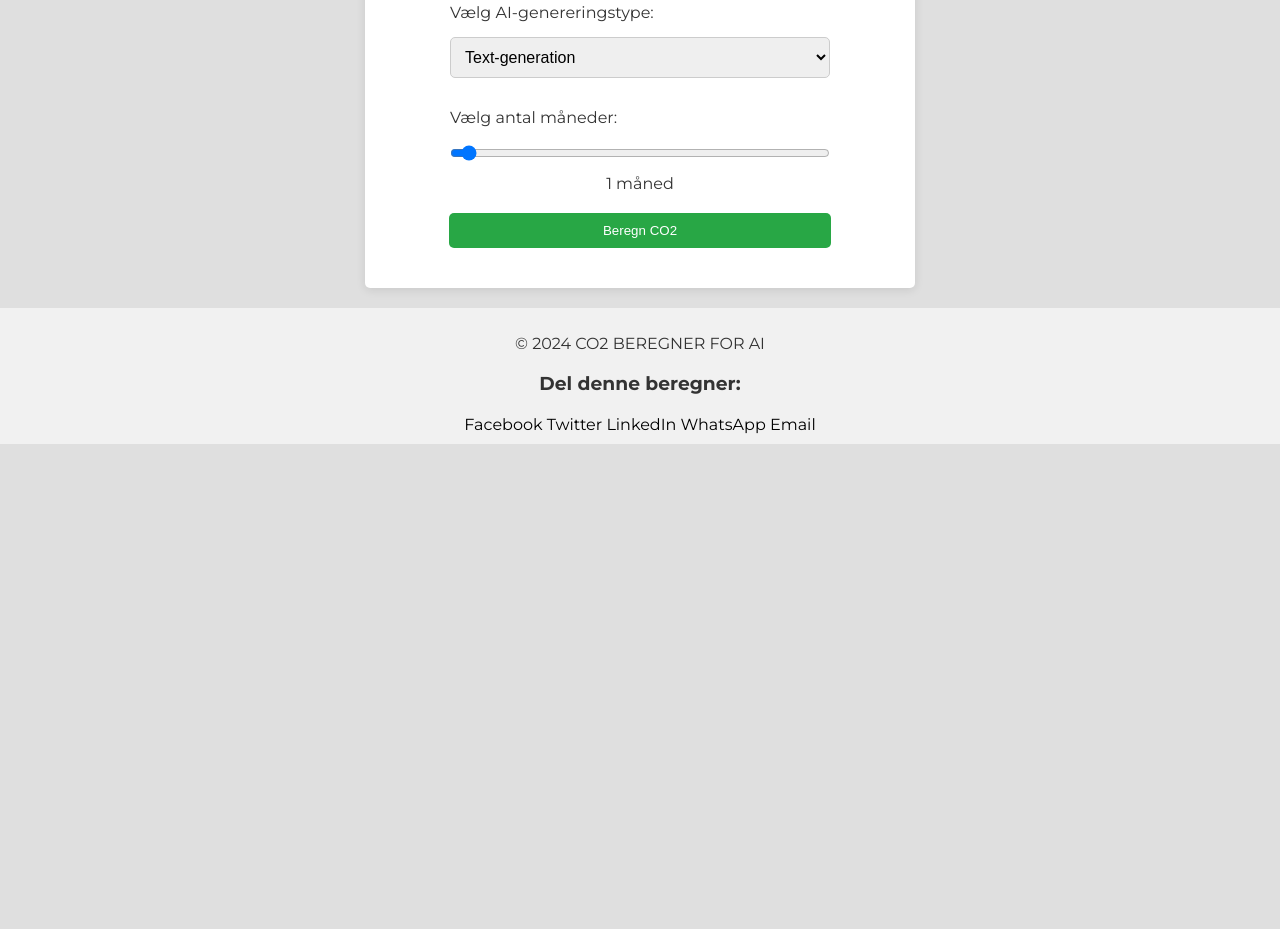
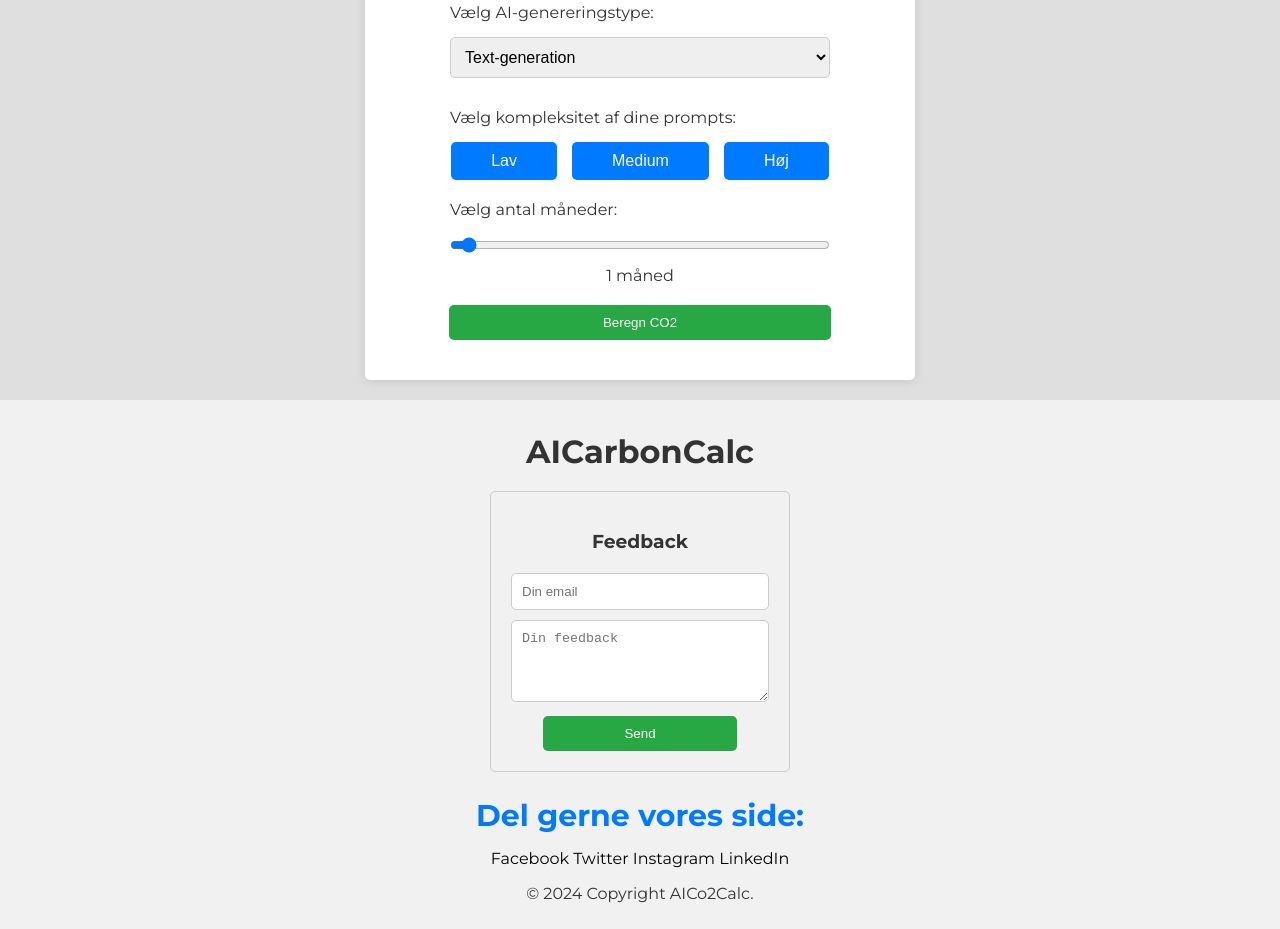
Before and after one commit to frede158/ai-co2-beregner, a plain HTML site: page index.html in a window 1280 px wide. Shown: the part 463-1392 px from the top of the page. Before the commit the page ends 907 px from the top, so only its background shows below. Drawn offline with Linux system fonts and the light colour scheme.

Commit message:
footer, kompleksitet

```diff
--- a/css/css.css
+++ b/css/css.css
@@ -166,7 +166,7 @@ input[type="number"]:focus, select:focus {
 h2 {
   margin-bottom: 15px;
   font-size: 30px;
-  color:#3331C1;
+  color:#007BFF;
 }
 
 a {
@@ -214,3 +214,56 @@ a {
   border-radius: 5px;
   margin-top: 20px;
 }
+
+.feedback-box {
+  border: 1px solid #ccc;
+  padding: 20px;
+  width: 300px;
+  margin: 20px auto;
+  border-radius: 5px;
+}
+.feedback-box input, .feedback-box textarea {
+  width: 100%;
+  margin-bottom: 10px;
+  padding: 10px;
+  border: 1px solid #ccc;
+  border-radius: 5px;
+}
+.feedback-box button {
+  padding: 10px;
+  background-color: #28a745;
+  color: white;
+  border: none;
+  border-radius: 5px;
+  cursor: pointer;
+}
+.feedback-box button:hover {
+  background-color: #218838;
+}
+
+.complexity-buttons {
+  display: flex; /* Brug flexbox til at arrangere knapperne i en række */
+  gap: 15px; /* Tilføj afstand mellem knapperne */
+  margin-top: 10px; /* Tilføj lidt afstand over knapperne */
+}
+
+.complexity-button {
+  padding: 10px 40px; /* Juster padding for at gøre knapperne større */
+  border: none;
+  background-color: #007BFF; /* Primær farve */
+  color: white; /* Tekstfarve */
+  cursor: pointer;
+  border-radius: 5px; /* Rundede hjørner */
+  font-size: 16px; /* Størrelse på teksten */
+  transition: background-color 0.3s, transform 0.2s; /* Tilføj overgangseffekter */
+}
+
+.complexity-button:hover {
+  background-color: #0056b3; /* Mørkere blå ved hover */
+  transform: scale(1.05); /* Let forstørrelse ved hover */
+}
+
+.complexity-button.active {
+  background-color: #0056b3; /* Mørkere blå for den aktive knap */
+  box-shadow: 0 4px 8px rgba(0, 0, 0, 0.2); /* Tilføj skygge til den aktive knap */
+}
--- a/index.html
+++ b/index.html
@@ -18,7 +18,7 @@
         </nav>
     </header>
     <main>
-       <section class="co2-beregner">
+        <section class="co2-beregner">
             <h2>Hvor meget bruger i AI?</h2>
             <div class="input-group">
                 <label for="monthlyUsage">Antal prompts om måneden:</label>
@@ -38,6 +38,17 @@
                     <option value="image">Billedgenerering</option>
                 </select>
             </div>
+            <div class="input-group">
+                <label>Vælg kompleksitet af dine prompts:</label>
+                <div class="complexity-buttons">
+                    <button id="complexityLow" class="complexity-button" data-complexity="1">Lav</button>
+                    <button id="complexityMedium" class="complexity-button" data-complexity="1.5">Medium</button>
+                    <button id="complexityHigh" class="complexity-button" data-complexity="2">Høj</button>
+                </div>
+            </div>
+
+
+
             <div class="input-group">
                 <label for="monthRange">Vælg antal måneder:</label>
                 <input type="range" id="monthRange" name="monthRange" min="1" max="12" value="1" title="Vælg antal måneder">
@@ -66,15 +77,28 @@
             <div id="searchResult"></div> <!-- Google søgninger pr år -->
         </section>
     </section>
-    <footer>
-        <p>&copy; 2024 CO2 BEREGNER FOR AI</p>
-        <div class="footer-links">
-            <h3>Del denne beregner:</h3>
-            <a href="https://www.facebook.com/sharer/sharer.php?u=https://www.dinwebsite.dk" target="_blank">Facebook</a>
-            <a href="https://twitter.com/intent/tweet?url=https://www.dinwebsite.dk&text=Se%20denne%20CO2%20beregner!" target="_blank">Twitter</a>
-            <a href="https://www.linkedin.com/sharing/share-offsite/?url=https://www.dinwebsite.dk" target="_blank">LinkedIn</a>
-            <a href="https://api.whatsapp.com/send?text=https://www.dinwebsite.dk" target="_blank">WhatsApp</a>
-            <a href="mailto:?subject=Se%20denne%20CO2%20beregner&body=Jeg%20syntes%20du%20skulle%20se%20denne%20beregner:%20https://www.dinwebsite.dk">Email</a>
+    <footer class="footer">
+        <div class="footer__addr">
+            <h1 class="footer__logo">AICarbonCalc</h1>
+        </div>
+        <div class="feedback-box">
+            <h3>Feedback</h3>
+            <form id="feedbackForm">
+                <input type="email" id="email" placeholder="Din email" required>
+                <textarea id="message" rows="4" placeholder="Din feedback" required></textarea>
+                <button type="submit">Send</button>
+            </form>
+            <p id="responseMessage" style="color: green; display: none;"></p>
+        </div>
+        <div class="social-media">
+            <h2>Del gerne vores side:</h2>
+            <a href="https://www.facebook.com/yourpage" target="_blank">Facebook</a>
+            <a href="https://twitter.com/yourprofile" target="_blank">Twitter</a>
+            <a href="https://www.instagram.com/yourprofile" target="_blank">Instagram</a>
+            <a href="https://www.linkedin.com/in/yourprofile" target="_blank">LinkedIn</a>
+        </div>
+        <div class="legal">
+            <p>&copy; 2024 Copyright AICo2Calc.</p>
         </div>
     </footer>
     <script src="js/js.js"></script>
--- a/js/js.js
+++ b/js/js.js
@@ -1,5 +1,6 @@
 const PUE = 1.125; // Gennemsnitlig PUE for Microsoft Azure-datacentre
 let carbonIntensity = 403; // Definer en variabel til carbon intensitet
+let complexityFactor = 1; // Standard kompleksitetsfaktor
 
 // Funktion til at opdatere carbon intensitet
 function updateCarbonIntensity(newIntensity) {
@@ -22,6 +23,16 @@ function formatNumber(num) {
     return new Intl.NumberFormat('da-DK').format(num); // Formatér tallet til dansk format
 }
 
+// Lyt efter klik på kompleksitetsknapperne
+document.querySelectorAll('.complexity-button').forEach(button => {
+    button.addEventListener('click', function() {
+        complexityFactor = parseFloat(this.getAttribute('data-complexity')); // Hent kompleksitetsfaktoren fra knappen
+        document.querySelectorAll('.complexity-button').forEach(btn => btn.classList.remove('active')); // Fjern aktiv klasse fra alle knapper
+        this.classList.add('active'); // Tilføj aktiv klasse til den valgte knap
+        calculateCO2(); // Genberegn CO2 med den nye kompleksitet
+    });
+});
+
 async function calculateCO2() {
     const monthlyUsage = document.getElementById('monthlyUsage').value;
     const model = document.getElementById('modelSelect').value; // Hent valgt model
@@ -42,7 +53,8 @@ async function calculateCO2() {
         kWhPerUse = model === '4' ? 0.04845 : 0.0004845; // 0.04845 kWh for ChatGPT-4, 0.0004845 kWh for ChatGPT-4 Mini
     }
 
-    const totalKWhPerMonth = monthlyUsage * kWhPerUse * PUE; // Juster total kWh pr. måned med PUE
+    // Juster energiforbruget med kompleksitetsfaktoren
+    const totalKWhPerMonth = monthlyUsage * kWhPerUse * PUE * complexityFactor; // Juster total kWh pr. måned med PUE og kompleksitet
     const totalCO2 = (totalKWhPerMonth * carbonIntensity) / 1000; // omdanne til kg CO2
     const totalCO2ForMonths = totalCO2 * months; // Beregn CO2 for det valgte antal måneder
 
@@ -126,3 +138,20 @@ document.getElementById('generationTypeSelect').addEventListener('change', calcu
 
 // Eksempel på at opdatere carbon intensitet
 updateCarbonIntensity(403); // Sæt carbon intensitet til 403 gCO2/kWh (opdater dette tal månedligt)
+
+document.getElementById('feedbackForm').addEventListener('submit', function(event) {
+    event.preventDefault(); // Forhindrer standard formularindsendelse
+
+    const email = document.getElementById('email').value;
+    const message = document.getElementById('message').value;
+
+    // Her kan du tilføje kode til at sende data til din server
+    // For eksempel ved hjælp af fetch API eller XMLHttpRequest
+
+    // Simulerer en succesfuld indsendelse
+    document.getElementById('responseMessage').innerText = 'Tak for din feedback!';
+    document.getElementById('responseMessage').style.display = 'block';
+
+    // Tømmer formularen
+    document.getElementById('feedbackForm').reset();
+});
```
